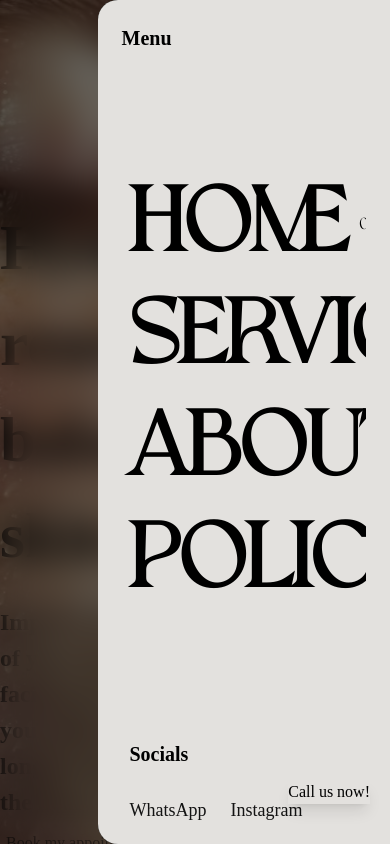
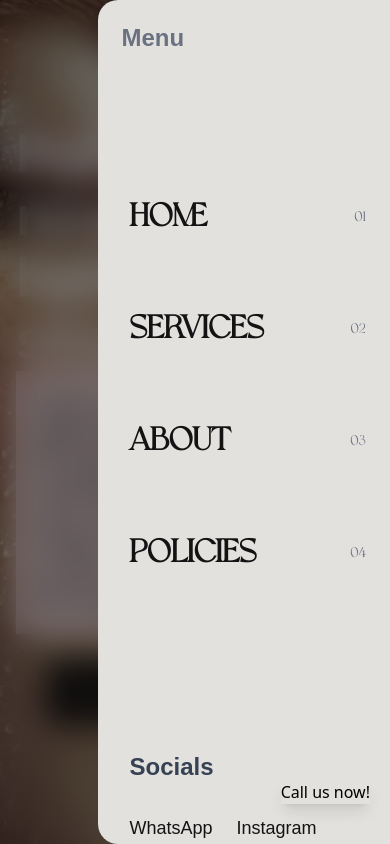
Before and after one commit to tulio-salvatierra/csc, a React (Vite) app in the folder carolina-vite/: page / in a window 390 px wide. Both pictures are taken after a click on the button "Menu". Shown: the top 844 px of the page. Built offline with nearby package versions, Linux system fonts and the light colour scheme; a web font is replaced by a local one.

Commit message:
style: Refactor CSS styles for Header and Hero components, add responsive typography, and clean up unused styles

```diff
--- a/carolina-vite/src/App.css
+++ b/carolina-vite/src/App.css
@@ -30,14 +30,8 @@
 body {
   overflow-x: hidden;
   scroll-behavior: auto;
-
 }
 
-  section {
-    margin: 0;
-    margin-right: auto;
-    margin-left: auto;
-  }
 
 .hlTitle {
   font-family: "Moula";
@@ -99,22 +93,6 @@
   text-align: left;
 }
 
-  h3,
-  h2,
-  h1,
-  strong {
-    font-family: "MOULA";
-    color: #000;
-    font-weight: bold;
-    text-align: center;
-  }
-
-  li {
-    font-family: "MOULA";
-    color: #000;
-    font-weight: bold;
-    text-align: left;
-  }
 .header-bg {
   background-image: url("../src/assets/images/hero/csc-hero.jpg");
   background-size: cover;
@@ -238,7 +216,6 @@
   }
 }
 
-
 .header {
   position: fixed;
   top: 0;
@@ -275,18 +252,3 @@
 .navbar-menu.hide {
   display: none !important;
 }
-
-  h1,
-  a,
-  p {
-    font-family: "Moula";
-    color: black;
-    text-align: left;
-    font-size: clamp(1em, 2vw, 1.15em);
-  }
-
-  h1 {
-    font-size: clamp(4em 5vw 6em);
-    font-weight: bold;
-    text-align: left;
-  }
--- a/carolina-vite/src/components/Header/Header.css
+++ b/carolina-vite/src/components/Header/Header.css
@@ -1,6 +1,15 @@
 .p-small {
-  font-size: .875em;
+  font-size: 0.875em;
   margin: 0;
+}
+
+h2 {
+  font-family: Grapevine, Arial, sans-serif;
+  font-weight: 700;
+  font-size: 1.5em;
+  line-height: 1.2;
+  margin-top: 0;
+  margin-bottom: 0.5em;
 }
 
 .socials-row {
@@ -61,7 +70,7 @@
 
 .eyebrow {
   z-index: 1;
-  color: #000 .5;
+  color: #000 0.5;
   text-transform: uppercase;
   font-family: Grapevine, Arial, sans-serif;
   font-weight: 400;
@@ -90,6 +99,7 @@
 
 .p-large.text-link {
   color: #131313;
+  font-family: Moula, Arial, sans-serif;
 }
 
 .menu-details {
@@ -118,12 +128,12 @@
 }
 
 .menu-link {
-  grid-column-gap: .75em;
-  grid-row-gap: .75em;
+  grid-column-gap: 0.75em;
+  grid-row-gap: 0.75em;
   color: #131313;
   width: 100%;
-  padding-top: .75em;
-  padding-bottom: .75em;
+  padding-top: 0.75em;
+  padding-bottom: 0.75em;
   padding-left: 2em;
   text-decoration: none;
   display: flex;
@@ -134,9 +144,21 @@
   text-transform: uppercase;
   font-family: Grapevine, Arial, sans-serif;
   font-size: 5.625em;
+
+  @media (max-width: 1024px) {
+    font-size: 4em;
+  }
+
+  @media (max-width: 768px) {
+    font-size: 3em;
+  }
+
+  @media (max-width: 480px) {
+    font-size: 2em;
+  }
   font-weight: 700;
-  line-height: .75;
-  transition: transform .55s cubic-bezier(.65, .05, 0, 1);
+  line-height: 0.75;
+  transition: transform 0.55s cubic-bezier(0.65, 0.05, 0, 1);
   position: relative;
 }
 
@@ -152,8 +174,8 @@
 
 .menu-button {
   z-index: 10;
-  grid-column-gap: .625em;
-  grid-row-gap: .625em;
+  grid-column-gap: 0.625em;
+  grid-row-gap: 0.625em;
   justify-content: flex-end;
   align-items: center;
   margin: -1em;
@@ -171,7 +193,7 @@
 }
 
 .icon-wrap {
-  transition: transform .4s cubic-bezier(.65, .05, 0, 1);
+  transition: transform 0.4s cubic-bezier(0.65, 0.05, 0, 1);
 }
 
 .menu-button-icon {
--- a/carolina-vite/src/components/Header/Header.jsx
+++ b/carolina-vite/src/components/Header/Header.jsx
@@ -111,16 +111,16 @@ export default function NewHeader() {
         aria-expanded={isOpen}
         aria-label="Toggle menu"
       >
-        <p
+        <h2
           ref={(el) => {
             if (el && !menuButtonTexts.current.includes(el))
               menuButtonTexts.current.push(el);
           }}
-          className="text- font-medium leading-none"
+          className="text-lg font-medium leading-none"
           aria-hidden="true"
         >
           Menu
-        </p>
+        </h2>
 
         <svg
           ref={menuButtonIcon}
@@ -178,7 +178,7 @@ export default function NewHeader() {
             ></div>
           </div>
           <div className="menu-inner">
-            <h2 className="p-6 text-gray-500 text-xl font-bold">Menu</h2>
+            <h2 className="p-6 text-gray-500 text-xl sm:text-sm  font-normal">Menu</h2>
             <ul className="menu-list flex flex-col p-6 space-y-4">
               {MENU_ITEMS.map(({ title, number, url },idx) => (
 
--- /dev/null
+++ b/carolina-vite/src/components/Hero/Hero.css
@@ -0,0 +1,34 @@
+
+h1 {
+    font-family: 'Moula', sans-serif;
+    font-size: 6rem;
+
+    @media (max-width: 1024px) {
+        font-size: 5.5rem;
+    }
+
+    @media (max-width: 768px) {
+        font-size: 4.5rem;
+    }
+
+    @media (max-width: 480px) {
+        font-size: 3.5rem;
+    }
+}
+
+h2 {
+    font-family: 'Moula', sans-serif;
+    font-size: 3rem;
+
+    @media (max-width: 1024px) {
+        font-size: 2.5rem;
+    }
+
+    @media (max-width: 768px) {
+        font-size: 2rem;
+    }
+
+    @media (max-width: 480px) {
+        font-size: 1.5rem;
+    }
+}
--- a/carolina-vite/src/components/Hero/Hero.jsx
+++ b/carolina-vite/src/components/Hero/Hero.jsx
@@ -1,7 +1,8 @@
-import "../../App.css";
+
 import { BOOKING_URL_2 } from "../../constants";
 import { useRef } from "react";
 import { useFadeInAnimation } from "../../hooks/useFadeInAnimation";
+import "./Hero.css";
 
 export default function Hero() {
   const fadeRefs = useRef([]);
@@ -44,19 +45,19 @@ export default function Hero() {
   return (
     <>
       <section
-        className="bg-hero d-flex align-items-center justify-content-center"
+        className="bg-hero items-center"
         ref={addToRefs}
       >
-        <div className="d-flex flex-column justify-content-center align-items-center">
-          <div className=" hero-content">
+        <div className="flex">
+          <div className="px-4 flex flex-col justify-center items-center w-full h-screen">
             <h1
-              className="display-4 heading text-white text-center"
+              className="text-4xl font-bold text-white"
               ref={addToSplitRefs}
             >
               Hydrate, renew and balance your skin
             </h1>
             <h2
-              className="w-100 bg-danger-light p-4 welcome-text fs-6"
+              className="bg-red-100 p-4 text-gray-800 mt-4"
               ref={addToRefs}
             >
               Improve the health and appearance of your skin through
@@ -65,7 +66,7 @@ export default function Hero() {
               heart of Midland, TX.
             </h2>
             <a
-              className="btn btn-dark p-4 mt-4 w-100 w-md-auto text-white fs-4 fs-sm-6"
+              className="bg-black text-white p-4 mt-4 text-xl"
               href={BOOKING_URL_2}
               ref={addToRefs}
             >
--- a/carolina-vite/src/index.css
+++ b/carolina-vite/src/index.css
@@ -32,11 +32,7 @@
 
   }
 
-  section {
-    margin: 0;
-    margin-right: auto;
-    margin-left: auto;
-  }
+
 
   .hlTitle {
     font-family: "Moula";
@@ -265,18 +261,3 @@
   .navbar-menu.hide {
     display: none !important;
   }
-
-  h1,
-  a,
-  p {
-    font-family: "Moula";
-    color: black;
-    text-align: left;
-    font-size: clamp(1em, 2vw, 1.15em);
-  }
-
-  h1 {
-    font-size: clamp(4em 5vw 6em);
-    font-weight: bold;
-    text-align: left;
-  }
```
Lines whose indentation alone changed are shown as unchanged.
